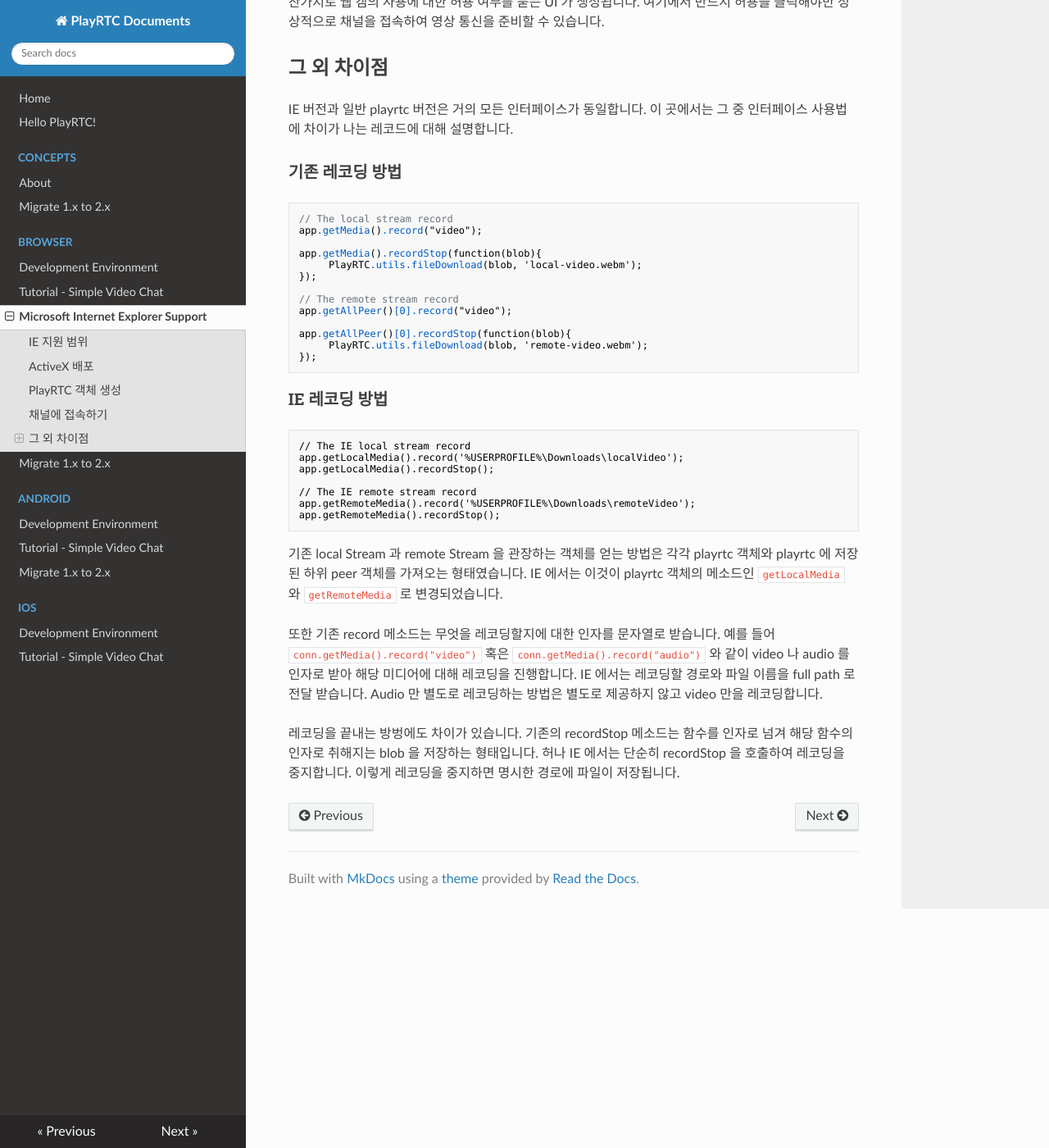
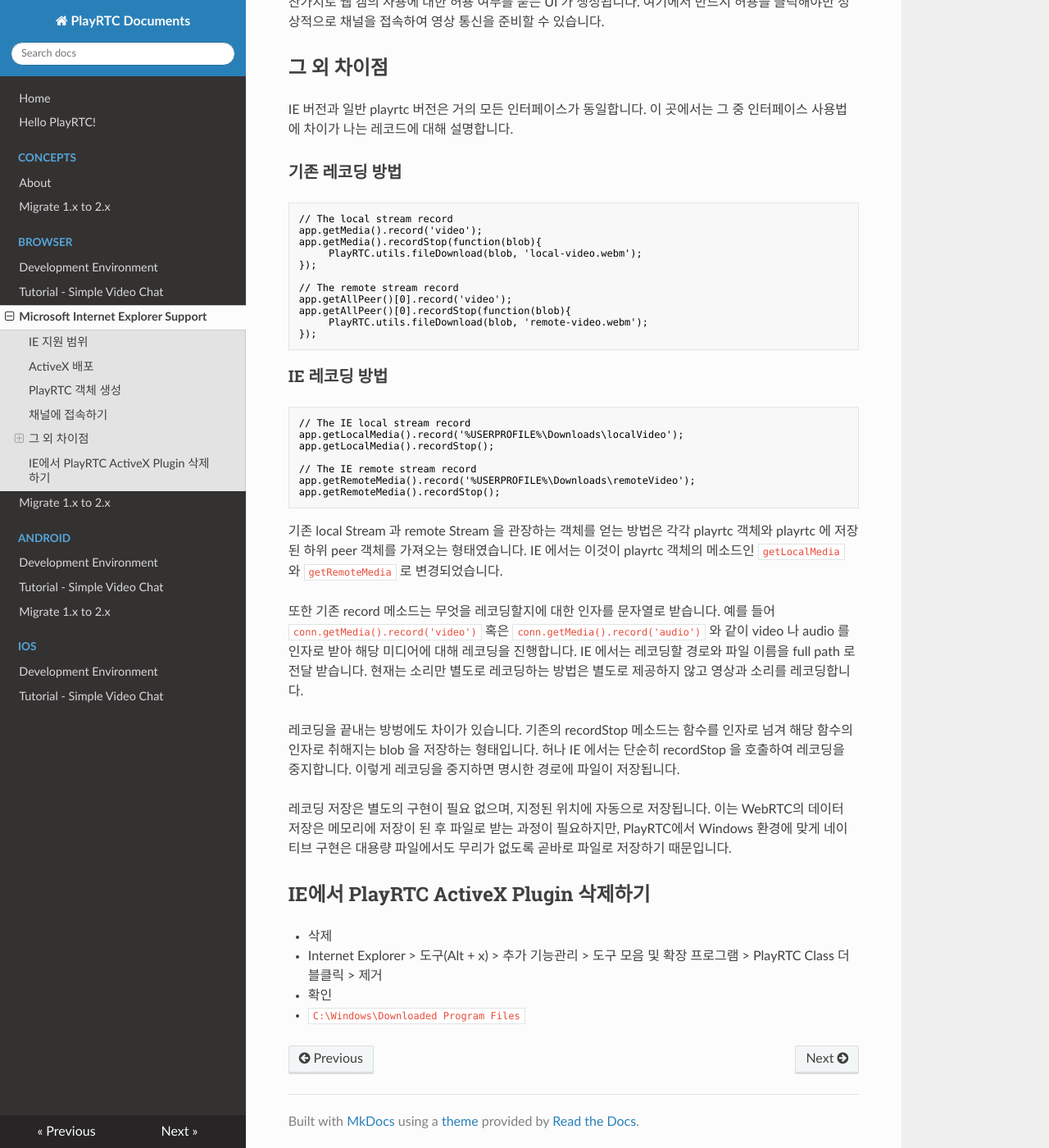
Before and after one commit to PlayRTC/PlayRTC-Documents-Korean, an MkDocs documentation site: the page built from docs/browser/ie-support.md, in a window 1280 px wide and 1400 px high, scrolled down 2383 px. Shown: the whole window at 82% size. Built offline with MkDocs 1.6.1, drawn with Linux system fonts in a browser that asks for light colours; nearby versions of some CDN libraries; old or Windows-style settings are respelled for this version of MkDocs; some of the changed text lies outside the part shown.

Commit message:
update ie

````diff
--- a/docs/browser/ie-support.md
+++ b/docs/browser/ie-support.md
@@ -56,10 +56,10 @@
   	<button id="createChannelButton">Create and Connect Channel</button>
   </div>
 
-  <div class="my" id="localStreamIe">
+  <div class="video" id="localVideoIe">
     <video class="video" id="localVideo"></video>
   </div>
-  <div class="my" id="remoteStreamIe">
+  <div class="video" id="remoteVideoIe">
     <video class="video" id="remoteVideo"></video>
   </ie>
 
@@ -126,17 +126,15 @@
 
 ### 기존 레코딩 방법
 
-```
+```Javasciprt
 // The local stream record
-app.getMedia().record("video");
-
+app.getMedia().record('video');
 app.getMedia().recordStop(function(blob){
      PlayRTC.utils.fileDownload(blob, 'local-video.webm');
 });
 
 // The remote stream record
-app.getAllPeer()[0].record("video");
-
+app.getAllPeer()[0].record('video');
 app.getAllPeer()[0].recordStop(function(blob){
      PlayRTC.utils.fileDownload(blob, 'remote-video.webm');
 });
@@ -156,7 +154,15 @@
 
 기존 local Stream 과 remote Stream 을 관장하는 객체를 얻는 방법은 각각 playrtc 객체와 playrtc 에 저장된 하위 peer 객체를 가져오는 형태였습니다. IE 에서는 이것이 playrtc 객체의 메소드인 `getLocalMedia` 와 `getRemoteMedia` 로 변경되었습니다.
 
-또한 기존 record 메소드는 무엇을 레코딩할지에 대한 인자를 문자열로 받습니다. 예를 들어 `conn.getMedia().record("video")` 혹은 `conn.getMedia().record("audio")` 와 같이 video 나 audio 를 인자로 받아 해당 미디어에 대해 레코딩을 진행합니다.
-IE 에서는 레코딩할 경로와 파일 이름을 full path 로 전달 받습니다. Audio 만 별도로 레코딩하는 방법은 별도로 제공하지 않고 video 만을 레코딩합니다.
+또한 기존 record 메소드는 무엇을 레코딩할지에 대한 인자를 문자열로 받습니다. 예를 들어 `conn.getMedia().record('video')` 혹은 `conn.getMedia().record('audio')` 와 같이 video 나 audio 를 인자로 받아 해당 미디어에 대해 레코딩을 진행합니다.
+IE 에서는 레코딩할 경로와 파일 이름을 full path 로 전달 받습니다. 현재는 소리만 별도로 레코딩하는 방법은 별도로 제공하지 않고 영상과 소리를 레코딩합니다.
 
 레코딩을 끝내는 방벙에도 차이가 있습니다. 기존의 recordStop 메소드는 함수를 인자로 넘겨 해당 함수의 인자로 취해지는 blob 을 저장하는 형태입니다. 허나 IE 에서는 단순히 recordStop 을 호출하여 레코딩을 중지합니다. 이렇게 레코딩을 중지하면 명시한 경로에 파일이 저장됩니다.
+
+레코딩 저장은 별도의 구현이 필요 없으며, 지정된 위치에 자동으로 저장됩니다. 이는 WebRTC의 데이터 저장은 메모리에 저장이 된 후 파일로 받는 과정이 필요하지만, PlayRTC에서 Windows 환경에 맞게 네이티브 구현은 대용량 파일에서도 무리가 없도록 곧바로 파일로 저장하기 때문입니다.
+
+## IE에서 PlayRTC ActiveX Plugin 삭제하기
+- 삭제
+  - Internet Explorer > 도구(Alt + x) > 추가 기능관리 > 도구 모음 및 확장 프로그램 > PlayRTC Class 더블클릭 > 제거
+- 확인
+  - `C:\Windows\Downloaded Program Files`
````
Also changed, not shown: other parts of docs/browser/ie-support.md (+6 -6 lines).
